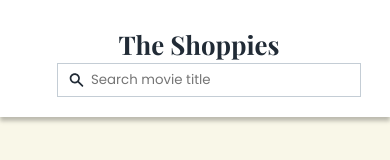
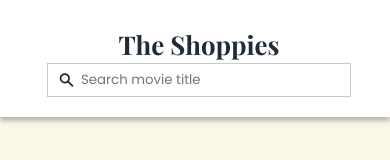
Before and after one commit to adzshaf/omdb-nomination, a React (Create React App) app: page / in a window 390 px wide. Shown: the top 160 px of the page. Built offline with nearby package versions, Linux system fonts and the light colour scheme.

Commit message:
fix margin on mobile

```diff
--- a/src/components/Navbar/index.css
+++ b/src/components/Navbar/index.css
@@ -80,4 +80,8 @@
   .navbar-container {
     flex-direction: column;
   }
+
+  .input-container {
+    margin-left: 0;
+  }
 }
```
